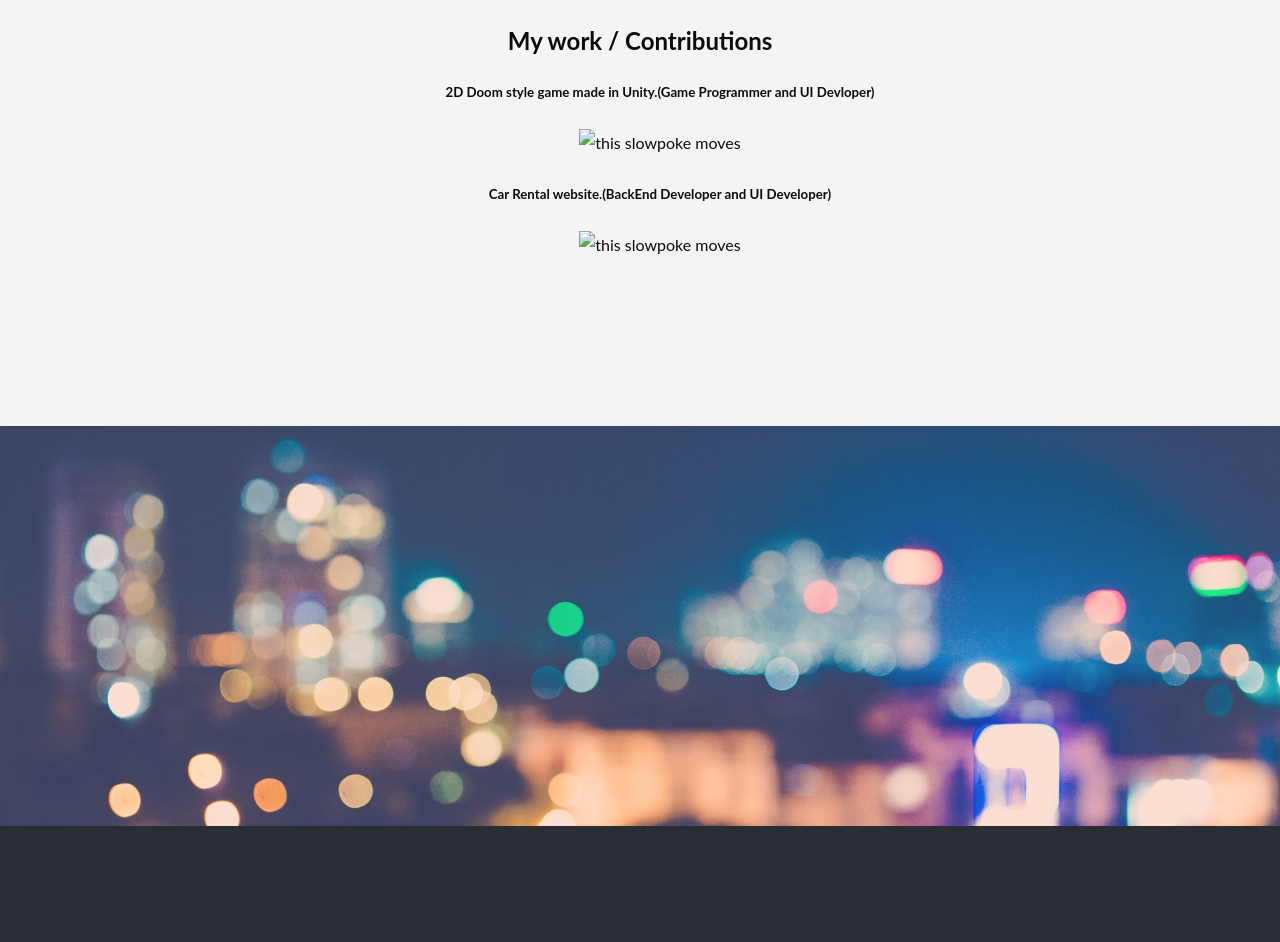
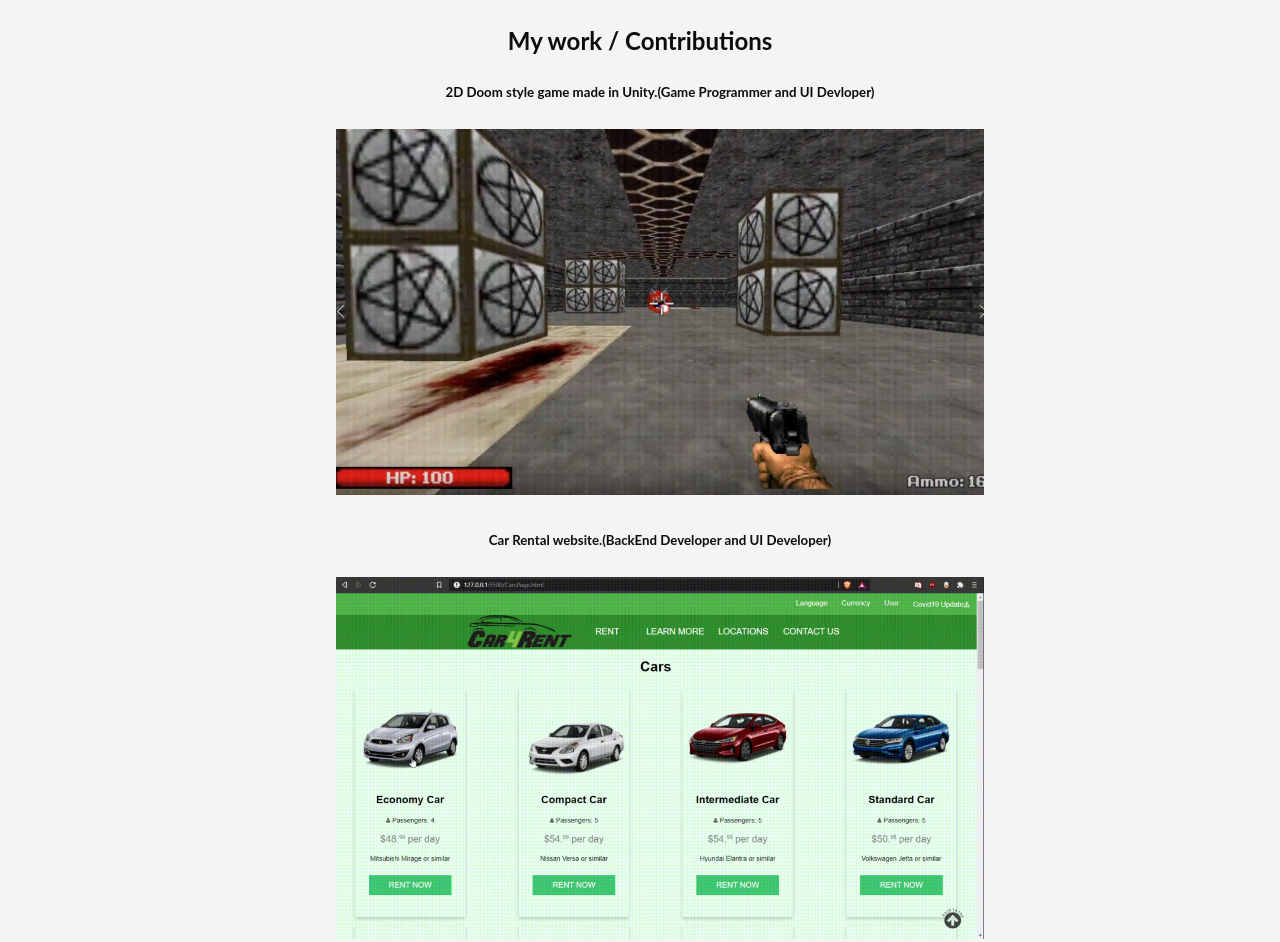
Before and after one commit to AlexxNino/alexxnino.github.io, a plain HTML site: page index.html in a window 1280 px wide. Shown: the part 1900-2842 px from the top of the page. Drawn offline with Linux system fonts and the light colour scheme.

Commit message:
Update index.html

```diff
--- a/index.html
+++ b/index.html
@@ -61,9 +61,9 @@ My first language was Java then I got introduced to C++ in college got proficien
   <section class="section section-light"> <!-- Portfolio Section -->
     <h2>My work / Contributions</h2>
       <ul id="MyWork">
-        <li><p><h5>2D Doom style game made in Unity.(Game Programmer and UI Devloper)</h5></p><img src="img/game.gif" alt="this slowpoke moves"  width=60%/></li>
+        <li><p><h5>2D Doom style game made in Unity.(Game Programmer and UI Devloper)</h5></p><img src="img/game.jpg" alt="this slowpoke moves"  width=60%/></li>
         <li></li>
-        <li><p><h5>Car Rental website.(BackEnd Developer and UI Developer)</h5></p><img src="img/2020-12-16 23-06-47.gif" alt="this slowpoke moves"  width=60%/></li>
+        <li><p><h5>Car Rental website.(BackEnd Developer and UI Developer)</h5></p><img src="img/cars.png" alt="this slowpoke moves"  width=60%/></li>
       </ul>
     <p>
 
```
